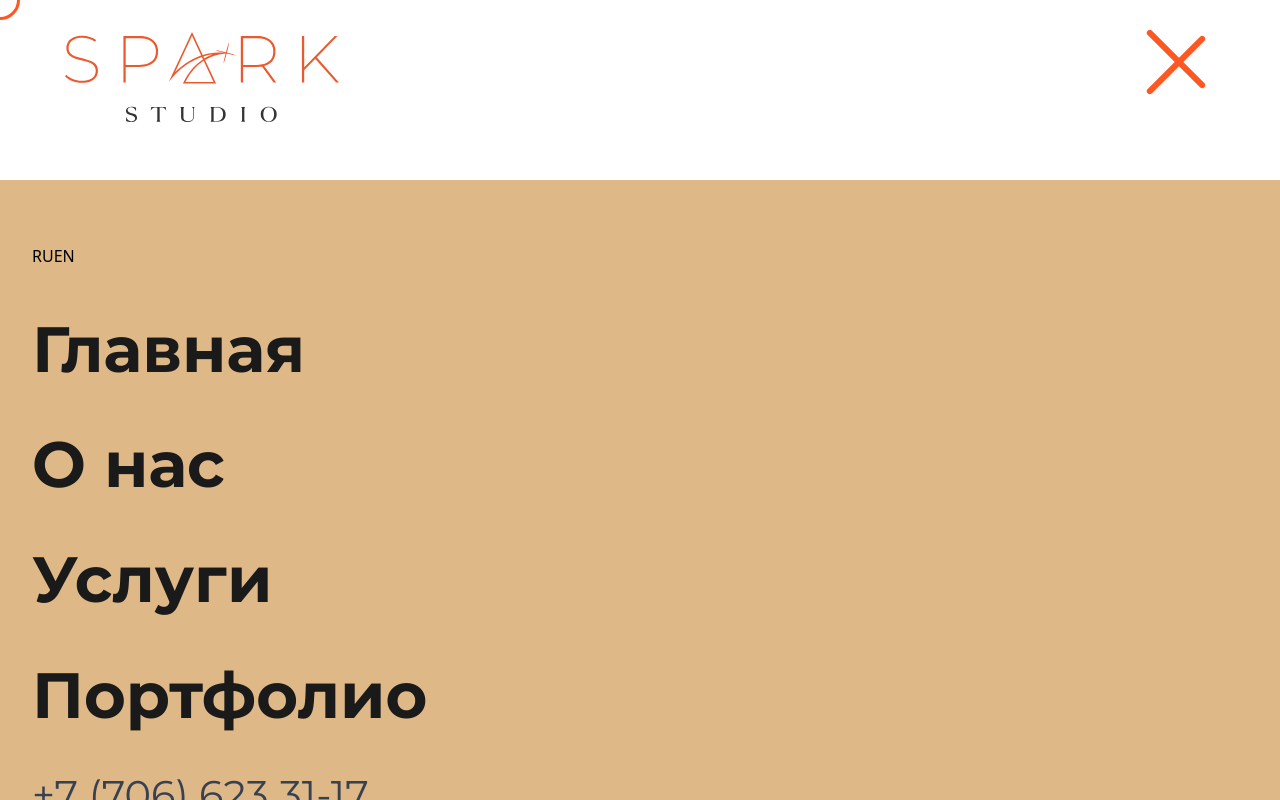
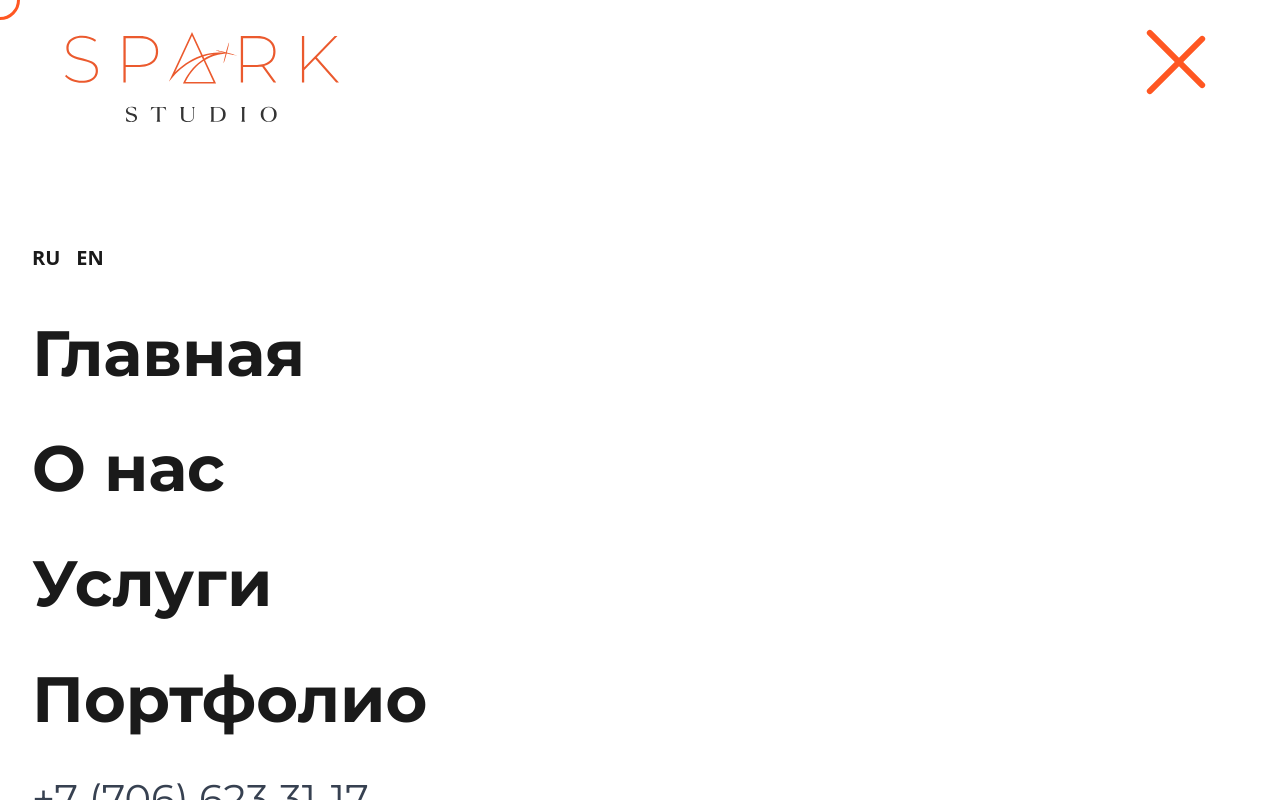
Before and after one commit to k1ngsterr1/spark-studio-updated, a React (Vite) app: page / in a window 1280 px wide. Both pictures are taken after a click on the element 1176 px from the left and 77 px from the top of the page. Built offline with nearby package versions, Linux system fonts and the light colour scheme.

Commit message:
Version 1.1.9

```diff
--- a/src/features/menu/ui/index.tsx
+++ b/src/features/menu/ui/index.tsx
@@ -12,7 +12,11 @@ export const Menu = () => {
     <aside className="menu flex flex-col items-start" ref={menuRef}>
       <div className="flex items-end mt-16 ml-8">
         <LanguageButton language="RU" onClick={() => console.log("RU")} />
-        <LanguageButton language="EN" onClick={() => console.log("EN")} />
+        <LanguageButton
+          language="EN"
+          margin="ml-4"
+          onClick={() => console.log("EN")}
+        />
       </div>
       <nav className="mt-2 ml-8 flex flex-col items-start">
         <NavigationLink to="" linkName="Главная" />
--- a/src/features/menu/ui/styles.scss
+++ b/src/features/menu/ui/styles.scss
@@ -1,9 +1,9 @@
 .menu {
   width: 100%;
   height: 100vh;
-  background-color: burlywood;
+  background-color: white;
   position: fixed;
-  transform: translateX(100%);
+  transform: translateX(-100%);
   z-index: 1000;
   overflow: hidden;
   right: 0;
--- a/src/shared/lib/hooks/useMenuAnimation.ts
+++ b/src/shared/lib/hooks/useMenuAnimation.ts
@@ -12,7 +12,7 @@ export const useMenuAnimation = (): {
   useEffect(() => {
     if (menuRef.current) {
       gsap.to(menuRef.current, {
-        x: isOpen ? 0 : "100%",
+        x: isOpen ? 0 : "-100%",
         autoAlpha: isOpen ? 1 : 0,
         duration: 1,
         ease: "power3.out",
--- a/src/shared/ui/languageButton/index.tsx
+++ b/src/shared/ui/languageButton/index.tsx
@@ -1,14 +1,21 @@
+import "./styles.scss";
+
 interface LanguageButtonProps {
   language: string;
+  margin?: string;
   onClick: () => void;
 }
 
 export const LanguageButton: React.FC<LanguageButtonProps> = ({
   language,
+  margin,
   onClick,
 }) => {
   return (
-    <button onClick={onClick} className="link cursor-pointer">
+    <button
+      onClick={onClick}
+      className={`language-btn cursor-pointer ${margin}`}
+    >
       {language}
     </button>
   );
--- /dev/null
+++ b/src/shared/ui/languageButton/styles.scss
@@ -0,0 +1,5 @@
+.language-btn {
+  @apply text-custom-black;
+  @apply text-xl;
+  font-weight: 600;
+}
```
